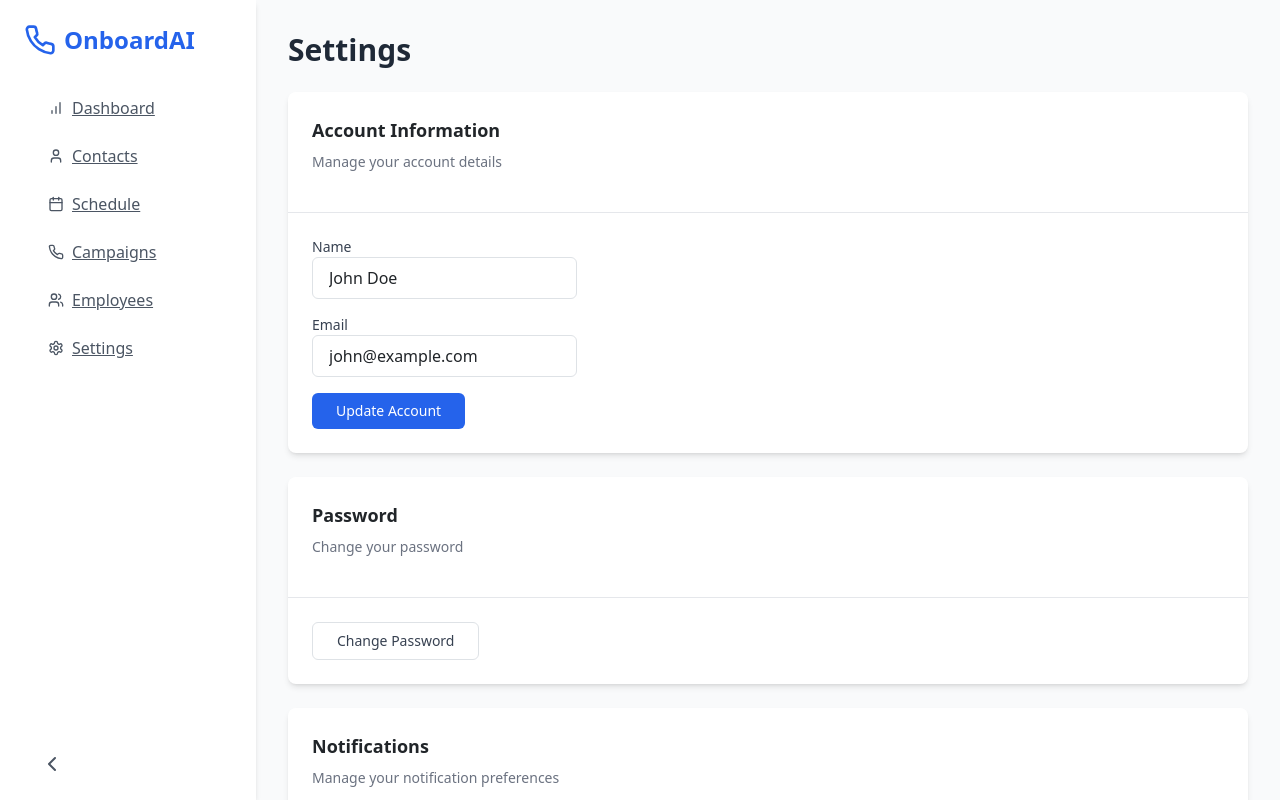
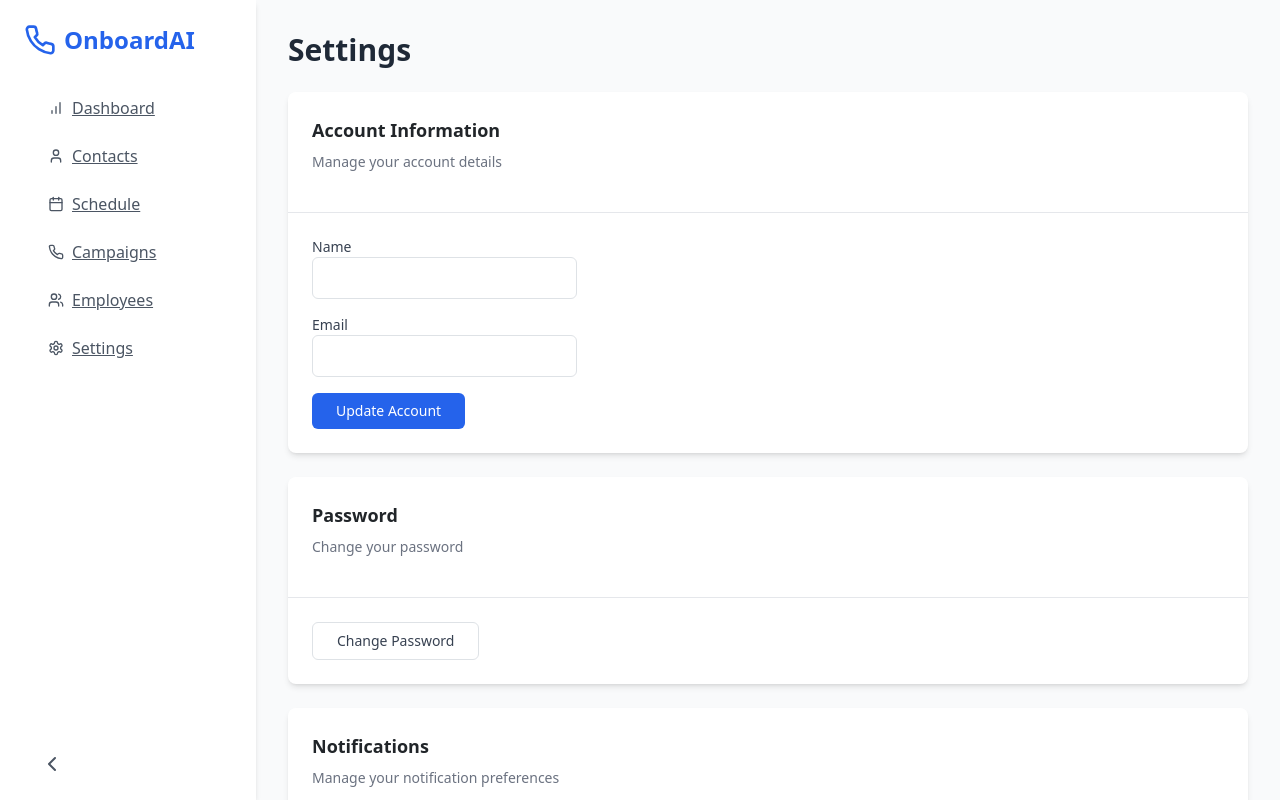
Before and after one commit to AnikSingha/OnboardingAI, a React (Create React App) app: page /settings in a window 1280 px wide. Built offline with nearby package versions, Linux system fonts and the light colour scheme; no server answers.

Commit message:
display name/email of current account

```diff
--- a/src/routes/SettingsPage.js
+++ b/src/routes/SettingsPage.js
@@ -1,4 +1,5 @@
-import React, { useState, useEffect } from 'react'
+import React, { useState, useEffect, useContext } from 'react'
+import { AuthContext } from '../AuthContext'
 import { Button } from "../components/ui/button"
 import { Input } from "../components/ui/input"
 import { Card, CardContent, CardDescription, CardHeader, CardTitle } from "../components/ui/card"
@@ -8,10 +9,12 @@ import Layout from '../components/Layout'
 import { X } from 'lucide-react'
 
 export default function SettingsPage() {
+  const { user, name } = useContext(AuthContext);
+
   // Account Information
   const [accountInfo, setAccountInfo] = useState({
-    name: 'John Doe',
-    email: 'john@example.com'
+    name: name || 'Not set',
+    email: user?.email || 'Not set'
   });
 
   // Password
@@ -47,6 +50,13 @@ export default function SettingsPage() {
       storageLimit: '5 GB'
     }
   });
+
+  useEffect(() => {
+    setAccountInfo({
+      name: name || '',
+      email: user?.email || ''
+    });
+  }, [user, name]);
 
   // Handlers for Account Information
   const handleAccountInfoChange = (e) => {
```
